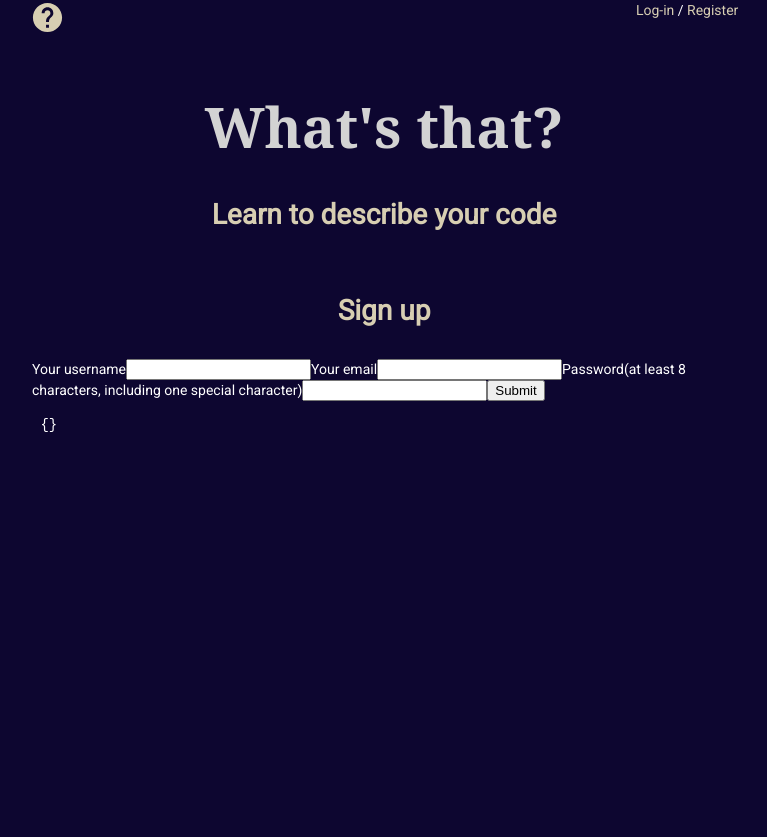
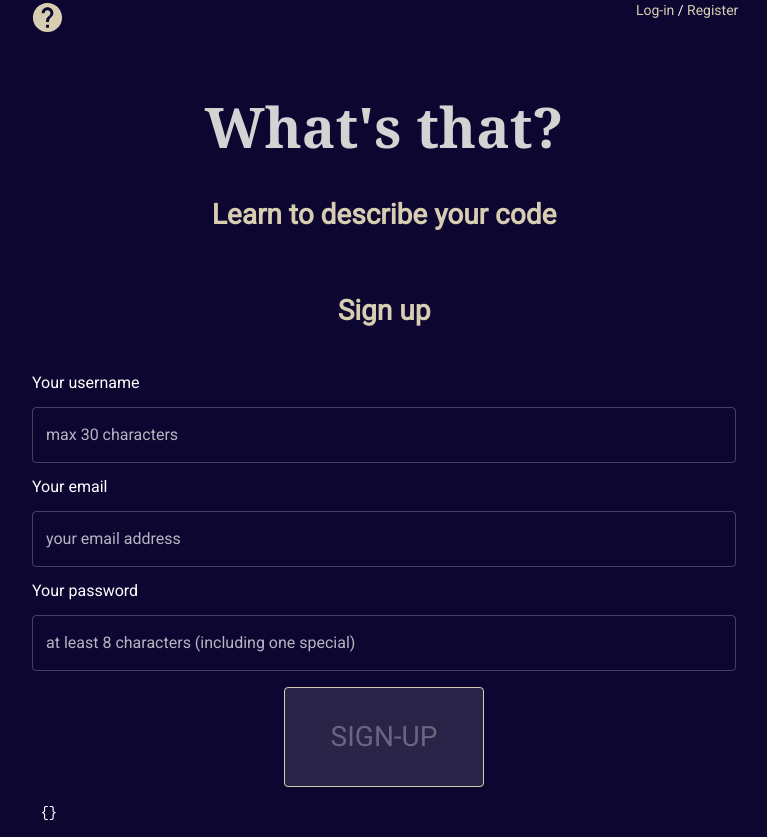
Before and after one commit to JMJHautier/Whatsthat, a React (Create React App) app: page /signup in a window 1280 px wide. Shown: the whole page, without its empty margins (256-1023 px from the left). Before the commit the page ends 800 px from the top, so only its background shows below. Built offline with nearby package versions, Linux system fonts and the light colour scheme.

Commit message:
style: switch sign/sign up form with material UI's

```diff
--- a/src/routes/ask/Step4.js
+++ b/src/routes/ask/Step4.js
@@ -7,7 +7,7 @@ const Step4 = ({askId, nextFormStep, formStep})=> {
    <div>
       <p> Your submission is available at: <Link to={askId}>https://whatsthat.netlify.app/{askId}</Link></p>
          Wanna be notified when you get an answer?
-      <Button to="/" onClick={nextFormStep}> Notify me per email</Button>
+      <Button to="/user" onClick={nextFormStep}> Notify me per email</Button>
       <p hidden={formStep===4?false:true}> you will be notified by email! Go back to <Link to="/"> home page</Link></p>
    </div>
    )
--- a/src/routes/user/SignIn.js
+++ b/src/routes/user/SignIn.js
@@ -1,13 +1,16 @@
-import { useForm } from "react-hook-form";
 import {useContext} from 'react';
 import {AuthContext} from '../../context/AuthContext';
-import {Redirect} from 'react-router-dom';
+import {Redirect, Link} from 'react-router-dom';
+import useStyles from '../ask/styles.js';
+import { useForm,Controller} from "react-hook-form";
+import {FormLabel, TextField, Button} from '@material-ui/core'
 
 const SignIn = () => {
 
    const {isAuthenticated, setIsAuthenticated, error, setError, getUser}= useContext(AuthContext);
    const serverLink = process.env.REACT_APP_ORIGIN || "http://localhost:3001";
-   const { register, handleSubmit, watch, formState: { errors, isValid, isSubmitted, onError} } = useForm({mode:"all"});
+   const { register, handleSubmit, watch, control, formState: { errors, isValid, isSubmitted, onError} } = useForm({mode:"all"});
+   const classes = useStyles();
 
    const onSubmit = async (data, event) =>
       {
@@ -46,39 +49,50 @@ const SignIn = () => {
     return (<div>
        {error && <div> error {error}</div>}
    <form onSubmit={handleSubmit(onSubmit, onError)}>
-            <h3> Sign in </h3>
+   <h3> Sign in </h3>
 
-            <label htmlFor="email">Your email</label>
-            <input
-               id="email"
-               type="text"
-               {...register("email")}
-            />
-            {errors.email && <p>{errors.email.message}</p>}
+   <FormLabel className={classes.label} component="label">Your email</FormLabel>
 
-            <label htmlFor="password">Password(at least 8 characters, including one special character)</label>
-            <input
-               id="password"
-               type="password"
-               {...register("password")}
-            />
-            {/* <input
-               id="passwordCheck"
-               type="password"
-               {...register("passwordCheck",{
-               required: {value:true, message:"Please rewrite your password"},
-               maxLength:{value:20, message:"Your Password is too long! Please pick a passwordCheck between 8 and 20 characters"},
-               minLength:{value:8, message:"Your Password is too short! Please submit at least 8 characters"},
-               pattern:{value: /(?=.*[!?@#$%^&-+=()])/, message:"Please include at least one special character(!?@#$%&*()-+=^)"}
-               })}
+      <Controller
+      name="email"
+      control={control}
+      defaultValue=""
+      render={({field:{onChange, value}, fieldState:{error}})=> (
+         <TextField
+         label="type here"
+         rowsMax={1}
+         fullWidth
+         value={value}
+         onChange={onChange}
+         error={!!error}
+         helperText={error?error.message:null}
+         variant="outlined"
+      />
+      )}/>
 
-            />
-            {errors.passwordCheck && <p>{errors.passwordCheck.message}</p>} */}
+<FormLabel className={classes.label} component="label">Your password</FormLabel>
+<Controller
+  name="password"
+  control={control}
+  defaultValue=""
+  render={({field:{onChange, value}, fieldState:{error}})=> (
+    <TextField
+    label="type here"
+    rowsMax={1}
+    type="password"
+    fullWidth
+    value={value}
+    onChange={onChange}
+    error={!!error}
+    helperText={error?error.message:null}
+    variant="outlined"
+  />
+  )}/>
 
-            <button type="submit">Submit</button>
+   <Button className={classes.button} disabled={!isValid} type="submit" variant="contained" size="large" color="primary">Sign-in </Button>
 
          </form>
-         <pre> {JSON.stringify(watch(), null, 2)}</pre>
+      <h4 style={{textAlign:"center"}}>No account yet? <Link to="/signup">Sign-up!</Link> </h4>
          </div>)
    }
 
--- a/src/routes/user/SignUp.js
+++ b/src/routes/user/SignUp.js
@@ -1,12 +1,15 @@
-import { useForm } from "react-hook-form";
+import { useForm,Controller, control } from "react-hook-form";
 import {useContext} from 'react';
 import {AuthContext} from '../../context/AuthContext';
 import {Redirect} from 'react-router-dom';
+import {FormLabel, TextField, Button} from '@material-ui/core'
+import useStyles from '../ask/styles.js';
 
 const SignUp = () => {
 const {isAuthenticated, setIsAuthenticated, error, setError}= useContext(AuthContext);
 const serverLink = process.env.REACT_APP_ORIGIN || "http://localhost:3001";
-const { register, handleSubmit, watch, formState: { errors, isValid, isSubmitted, onError} } = useForm({mode:"all"});
+const { register, handleSubmit, watch, control, formState: { errors, isValid, isSubmitted, onError} } = useForm({mode:"all"});
+const classes = useStyles();
 
 const onSubmit = async (data, event) =>
    {
@@ -41,56 +44,86 @@ const onSubmit = async (data, event) =>
        } catch (error) {console.log(error)}
 
       }
-if(isAuthenticated) return <Redirect to="/" />;
+if(isAuthenticated) {
+   window.location.reload(true)
+   return <Redirect to="/" />
+
+}
+
+
 
  return (<div>
     {error && <div> error {error}</div>}
 <form onSubmit={handleSubmit(onSubmit, onError)}>
          <h3> Sign up </h3>
-         <label htmlFor="username">Your username</label>
-         <input
-            id="username"
-            type="text"
-         {...register("username", {
-            required: {value: true, message:"Please provide a username" },
-            maxLength:{value: 30, message:"that's too long! Please keep it under 30 characters"}})}
-         />
-         {errors.username && <p>{errors.username.message}</p>}
-         <label htmlFor="email">Your email</label>
-         <input
-            id="email"
-            type="text"
-            {...register("email", {
-            pattern:{value: /(?:[a-z0-9!#$%&'*+/=?^_`{|}~-]+(?:\.[a-z0-9!#$%&'*+/=?^_`{|}~-]+)*|"(?:[\x01-\x08\x0b\x0c\x0e-\x1f\x21\x23-\x5b\x5d-\x7f]|\\[\x01-\x09\x0b\x0c\x0e-\x7f])*")@(?:(?:[a-z0-9](?:[a-z0-9-]*[a-z0-9])?\.)+[a-z0-9](?:[a-z0-9-]*[a-z0-9])?|\[(?:(?:25[0-5]|2[0-4][0-9]|[01]?[0-9][0-9]?)\.){3}(?:25[0-5]|2[0-4][0-9]|[01]?[0-9][0-9]?|[a-z0-9-]*[a-z0-9]:(?:[\x01-\x08\x0b\x0c\x0e-\x1f\x21-\x5a\x53-\x7f]|\\[\x01-\x09\x0b\x0c\x0e-\x7f])+)\])/,
-            message:"Please submit a valid email address" }})}
-         />
-         {errors.email && <p>{errors.email.message}</p>}
 
-         <label htmlFor="password">Password(at least 8 characters, including one special character)</label>
-         <input
-            id="password"
-            type="password"
-            {...register("password",{
-            required: {value:true, message:"Please provide a password"},
-            maxLength:{value:20, message:"Your Password is too long! Please pick a password between 8 and 20 characters"},
-            minLength:{value:8, message:"Your Password is too short! Please submit at least 8 characters"},
-            pattern:{value: /(?=.*[!?@#$%^&-+=()])/, message:"Please include at least one special character(!?@#$%&*()-+=^)"}
-            })}
-         />
-         {/* <input
-            id="passwordCheck"
-            type="password"
-            {...register("passwordCheck",{
-            required: {value:true, message:"Please rewrite your password"},
-            maxLength:{value:20, message:"Your Password is too long! Please pick a passwordCheck between 8 and 20 characters"},
-            minLength:{value:8, message:"Your Password is too short! Please submit at least 8 characters"},
-            pattern:{value: /(?=.*[!?@#$%^&-+=()])/, message:"Please include at least one special character(!?@#$%&*()-+=^)"}
-            })}
 
-         />
-         {errors.passwordCheck && <p>{errors.passwordCheck.message}</p>} */}
+      <FormLabel className={classes.label} component="label">Your username</FormLabel>
 
-         <button type="submit">Submit</button>
+      <Controller
+        name="username"
+        control={control}
+        defaultValue=""
+        rules={{ required: {value: true, message:"Please provide a username" },
+        maxLength:{value: 30, message:"that's too long! Please keep it under 30 characters"}}}
+        render={({field:{onChange, value}, fieldState:{error}})=> (
+          <TextField
+          label="max 30 characters"
+          rowsMax={1}
+          fullWidth
+          value={value}
+          onChange={onChange}
+          error={!!error}
+          helperText={error?error.message:null}
+          variant="outlined"
+        />
+        )}/>
+
+      <FormLabel className={classes.label} component="label">Your email</FormLabel>
+
+      <Controller
+        name="email"
+        control={control}
+        defaultValue=""
+        rules={{ pattern:{value: /(?:[a-z0-9!#$%&'*+/=?^_`{|}~-]+(?:\.[a-z0-9!#$%&'*+/=?^_`{|}~-]+)*|"(?:[\x01-\x08\x0b\x0c\x0e-\x1f\x21\x23-\x5b\x5d-\x7f]|\\[\x01-\x09\x0b\x0c\x0e-\x7f])*")@(?:(?:[a-z0-9](?:[a-z0-9-]*[a-z0-9])?\.)+[a-z0-9](?:[a-z0-9-]*[a-z0-9])?|\[(?:(?:25[0-5]|2[0-4][0-9]|[01]?[0-9][0-9]?)\.){3}(?:25[0-5]|2[0-4][0-9]|[01]?[0-9][0-9]?|[a-z0-9-]*[a-z0-9]:(?:[\x01-\x08\x0b\x0c\x0e-\x1f\x21-\x5a\x53-\x7f]|\\[\x01-\x09\x0b\x0c\x0e-\x7f])+)\])/,
+        message:"Please submit a valid email address" }}}
+        render={({field:{onChange, value}, fieldState:{error}})=> (
+          <TextField
+          label="your email address"
+          rowsMax={1}
+          fullWidth
+          value={value}
+          onChange={onChange}
+          error={!!error}
+          helperText={error?error.message:null}
+          variant="outlined"
+        />
+        )}/>
+
+   <FormLabel className={classes.label} component="label">Your password</FormLabel>
+      <Controller
+        name="password"
+        control={control}
+        defaultValue=""
+        rules={{required: {value:true, message:"Please provide a password"},
+        maxLength:{value:20, message:"Your Password is too long! Please pick a password between 8 and 20 characters"},
+        minLength:{value:8, message:"Your Password is too short! Please submit at least 8 characters"},
+        pattern:{value: /(?=.*[!?@#$%^&-+=()])/, message:"Please include at least one special character(!?@#$%&*()-+=^)"}}}
+        render={({field:{onChange, value}, fieldState:{error}})=> (
+          <TextField
+          label="at least 8 characters (including one special)"
+          rowsMax={1}
+          type="password"
+          fullWidth
+          value={value}
+          onChange={onChange}
+          error={!!error}
+          helperText={error?error.message:null}
+          variant="outlined"
+        />
+        )}/>
+
+         <Button className={classes.button} disabled={!isValid} type="submit" variant="contained" size="large" color="primary">Sign-up </Button>
 
       </form>
       <pre> {JSON.stringify(watch(), null, 2)}</pre>
```
